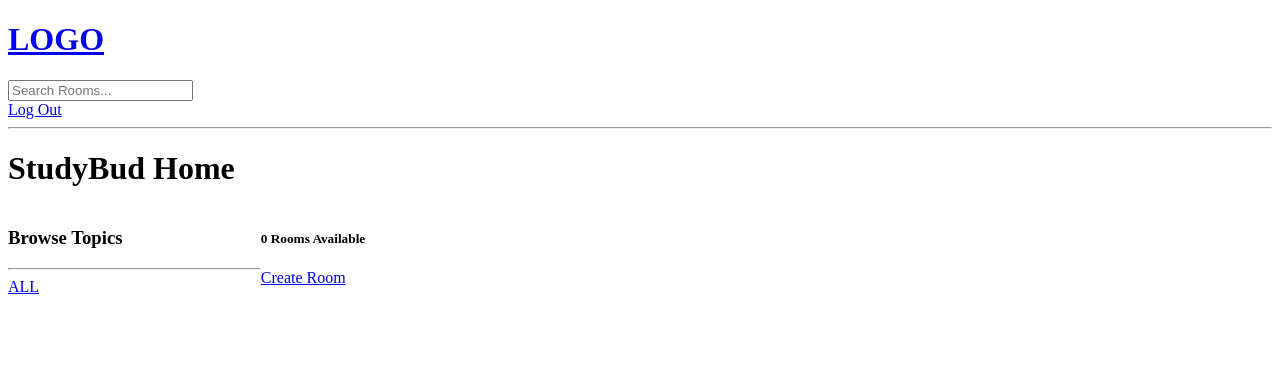
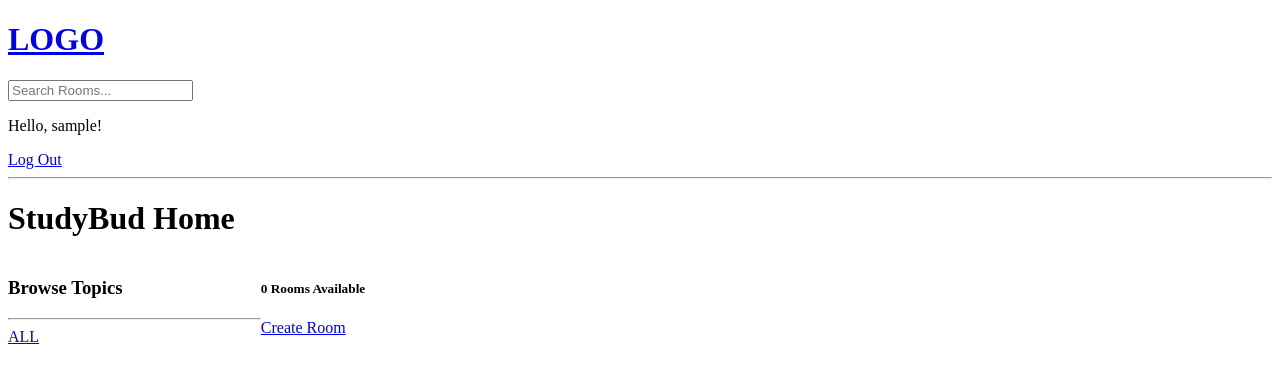
Before and after one commit to Closdlgdo/StudyBud, a Django app: page / in a window 1280 px wide. Shown: the top 383 px of the page. Run offline with Django 5.2, Linux system fonts and the light colour scheme; the visitor is signed in with stand-in values (Sample User, id 1); data that the repository does not hold is empty.

Commit message:
We are creating a discord-like application with Python Django thanks to: Dennis Ivy from Python Django 7 Hour Course on YT

```diff
--- a/studybud1/templates/navbar.html
+++ b/studybud1/templates/navbar.html
@@ -7,6 +7,7 @@
 </form>
 
 {% if request.user.is_authenticated %}
+<p>Hello, {{request.user}}!</p>
 <a href="{% url 'logout' %}">Log Out</a>
 {% else %}
 <hr>
```
